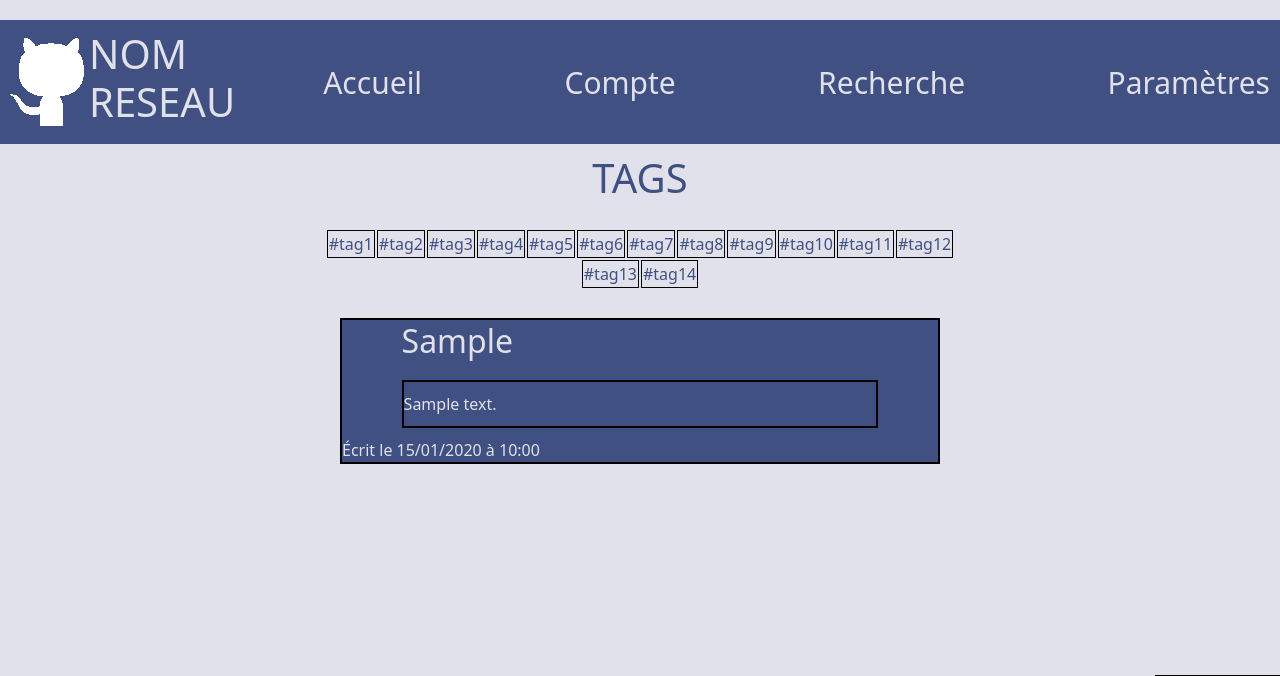
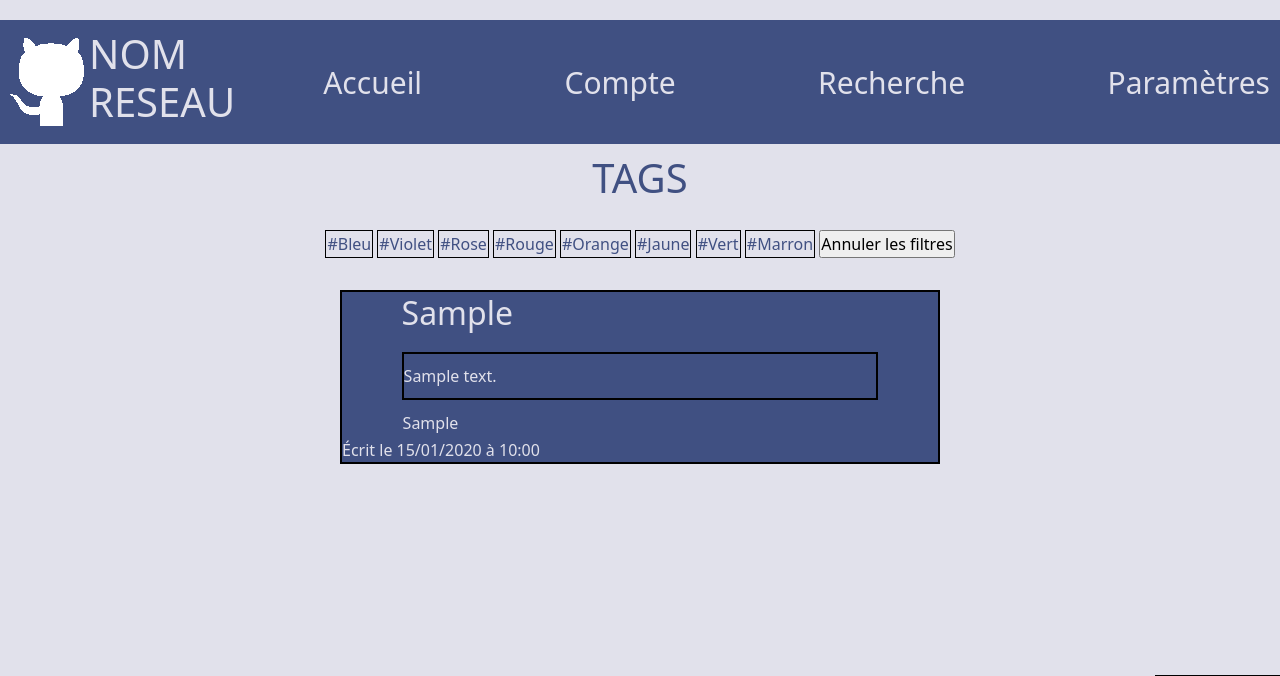
Before and after one commit to Mrpierrouge/Projet-axe, a PHP site: page /projet_axe/accueil/index.php in a window 1280 px wide. Shown: the top 676 px of the page. Run offline with PHP 8.4, Linux system fonts and the light colour scheme; tables that the repository leaves empty or names only in its code hold one stand-in row (values such as "Sample post").

Commit message:
Add files via upload

```diff
--- a/accueil/ajout.php
+++ b/accueil/ajout.php
@@ -14,9 +14,10 @@ if ($_SERVER['REQUEST_METHOD'] === "POST") {
 
             $data = [
                 'contenu' => $_POST['contenu'],
-                'user_id' => $_POST['user']
+                'user_id' => $_POST['user'],
+                'tag' => $_POST['tag']
             ];
-            $request = $database->prepare("INSERT INTO postes (contenu, user_id, date) VALUES (:contenu, :user_id, NOW())");
+            $request = $database->prepare("INSERT INTO postes (contenu, user_id, date, tag) VALUES (:contenu, :user_id, NOW(), :tag)");
             $request->execute($data);
         }
         header("Location: index.php");
--- a/accueil/delete_post.php
+++ b/accueil/delete_post.php
@@ -16,7 +16,7 @@ if ($_SERVER['REQUEST_METHOD'] === "POST") {
                 'poste_id' => $_POST['poste_id'],
 
             ];
-            $request = $database->prepare("DELETE FROM postes WHERE postes.id = :poste_id");
+            $request = $database->prepare("DELETE FROM postes WHERE poste_id = :poste_id");
             $request->execute($data);
             header("Location: index.php");
         }
--- a/accueil/index.php
+++ b/accueil/index.php
@@ -11,5 +11,17 @@ $request = $database->prepare("SELECT * FROM utilisateurs");
 $request->execute();
 $utilisateurs = $request->fetchALL(PDO::FETCH_ASSOC);
 
+if ($_SERVER['REQUEST_METHOD'] === "GET") {
+    if (!empty($_GET['tag']) && $_GET['tag'] != "Annuler les filtres") {
+        $data = [
+            "tag" => "%" . $_GET['tag'] . "%"
+        ];
+
+        $request = $database->prepare("SELECT * FROM postes INNER JOIN utilisateurs ON postes.user_id = utilisateurs.id WHERE tag LIKE :tag ORDER BY date DESC");
+        $request->execute($data);
+        $postes = $request->fetchALL(PDO::FETCH_ASSOC);
+    }
+}
+
 require_once 'index.template.php';
 ?>
--- a/accueil/index.template.php
+++ b/accueil/index.template.php
@@ -18,25 +18,24 @@
 
 
 
+
     <section id="zone_tags" class="offset-3 col-6">
 
         <h1>TAGS</h1>
 
         <div id="tags">
-            <div class="tag">#tag1</div>
-            <div class="tag">#tag2</div>
-            <div class="tag">#tag3</div>
-            <div class="tag">#tag4</div>
-            <div class="tag">#tag5</div>
-            <div class="tag">#tag6</div>
-            <div class="tag">#tag7</div>
-            <div class="tag">#tag8</div>
-            <div class="tag">#tag9</div>
-            <div class="tag">#tag10</div>
-            <div class="tag">#tag11</div>
-            <div class="tag">#tag12</div>
-            <div class="tag">#tag13</div>
-            <div class="tag">#tag14</div>
+            <form action="" method="GET">
+                <input type="submit" class="tag theme_light" name="tag" value="#Bleu">
+                <input type="submit" class="tag theme_light" name="tag" value="#Violet">
+                <input type="submit" class="tag theme_light" name="tag" value="#Rose">
+                <input type="submit" class="tag theme_light" name="tag" value="#Rouge">
+                <input type="submit" class="tag theme_light" name="tag" value="#Orange">
+                <input type="submit" class="tag theme_light" name="tag" value="#Jaune">
+                <input type="submit" class="tag theme_light" name="tag" value="#Vert">
+                <input type="submit" class="tag theme_light" name="tag" value="#Marron">
+                <input type="submit" name="tag" value="Annuler les filtres">
+            </form>
+
         </div>
 
     </section>
@@ -57,7 +56,7 @@
                         <p> Voulez-vous vraiment supprimer ce post ?</p>
                         <form action="delete_post.php" method="POST">
                             <input type="hidden" name="form" value="formulaire_delete_poste">
-                            <input type="hidden" name="poste_id" value="' . $poste['id'] . '">
+                            <input type="hidden" name="poste_id" value="' . $poste['poste_id'] . '">
                             <input type="submit" value="Supprimer">
                             </form>
                         <button id="SupprimeNon" class="StopPopUp"> Non </button>
@@ -69,6 +68,11 @@
                 <p class="description">
                     <?php echo $poste['contenu'] ?>
                 </p>
+                <?php if (isset($poste['tag'])) {
+                    echo '<p class="poste_tag theme_dark">
+                    ' . $poste['tag'] . '
+                    </p>';
+                } ?>
                 <p>
                     <?php echo "Écrit le " . date("d/m/Y", strtotime($poste['date'])) . " à " . date("H:i", strtotime($poste['date'])) ?>
                 </p>
@@ -102,11 +106,26 @@
 
 
 
+
+    <script>
+
+        let tags = document.getElementsByClassName("tag");
+
+        const filtre = (i) => {
+
+        }
+
+        for (let i = 0; i < tags.length; i++) {
+            tags[i].addEventListener("click", function () { filtre(i) });
+        }
+
+    </script>
     <script src="https://cdn.jsdelivr.net/npm/bootstrap@5.2.3/dist/js/bootstrap.bundle.min.js"
         integrity="sha384-kenU1KFdBIe4zVF0s0G1M5b4hcpxyD9F7jL+jjXkk+Q2h455rYXK/7HAuoJl+0I4"
         crossorigin="anonymous"></script>
     <script src="../js/main.js"></script>
     <script src="../js/popup_poster.js"></script>
+
 </body>
 
 </html>
--- a/compte/ajout.php
+++ b/compte/ajout.php
@@ -14,9 +14,10 @@ if ($_SERVER['REQUEST_METHOD'] === "POST") {
 
             $data = [
                 'contenu' => $_POST['contenu'],
-                'user_id' => $_POST['user']
+                'user_id' => $_POST['user'],
+                'tag' => $_POST['tag']
             ];
-            $request = $database->prepare("INSERT INTO postes (contenu, user_id, date) VALUES (:contenu, :user_id, NOW())");
+            $request = $database->prepare("INSERT INTO postes (contenu, user_id, date, tag) VALUES (:contenu, :user_id, NOW(), :tag)");
             $request->execute($data);
         }
         header("Location: index.php");
--- a/compte/delete_post.php
+++ b/compte/delete_post.php
@@ -16,7 +16,7 @@ if ($_SERVER['REQUEST_METHOD'] === "POST") {
                 'poste_id' => $_POST['poste_id'],
 
             ];
-            $request = $database->prepare("DELETE FROM postes WHERE postes.id = :poste_id");
+            $request = $database->prepare("DELETE FROM postes WHERE poste_id = :poste_id");
             $request->execute($data);
             header("Location: index.php");
         }
--- a/css/tags.css
+++ b/css/tags.css
@@ -3,7 +3,6 @@
     flex-direction: column;
     align-items: center;
 }
-
 #tags{
     display: flex;
     flex-direction : row;
@@ -17,4 +16,11 @@
     border: 1px solid black;
     padding: 1px;
     cursor: pointer;
+    margin-bottom: 2px;
 }
+.poste_tag{
+    margin-left: 10%;
+    width: 70px;
+    padding: 1px;
+    margin-bottom: 2px;
+}
--- a/index.php
+++ b/index.php
@@ -2,5 +2,8 @@
 session_start();
 $_SESSION['user_actif'] = [];
 require_once 'database.php';
+
+
+
 header("Location: accueil/index.php");
 ?>
--- a/popups.php
+++ b/popups.php
@@ -20,8 +20,30 @@
         <br>
         <textarea name="contenu" id="contenu" cols="30" rows="10"></textarea>
         <br>
+        <label for="pet-select"> Tags </label>
+
+      <select name="tag" id="tag">
+        <option value=""></option>
+        <option value="#Bleu">#Bleu</option>
+        <option value="#Violet">#Violet</option>
+        <option value="#Rose">#Rose</option>
+        <option value="#Rouge">#Rouge</option>
+        <option value="#Orange">#Orange</option>
+        <option value="#Jaune">#Jaune</option>
+        <option value="#Vert">#Vert</option>
+        <option value="#Marron">#Marron</option>
+      </select>
         <input type="submit" value="Envoyer">
-      </form>';
+      </form>
+
+      <script>
+
+    contenu.value = localStorage.getItem("contenu");
+    contenu.oninput = () => {
+    localStorage.setItem("contenu", contenu.value)
+    };
+
+      </script>';
     echo '<br><br>';
     echo '<p>Actuellement sous le profil de : ' . $_SESSION['user_actif']['pseudo'];
 
```
Also changed, not shown: compte/index.template.php (+8 -3 lines), js/filtre_tag.js (added, +10 -0 lines).
